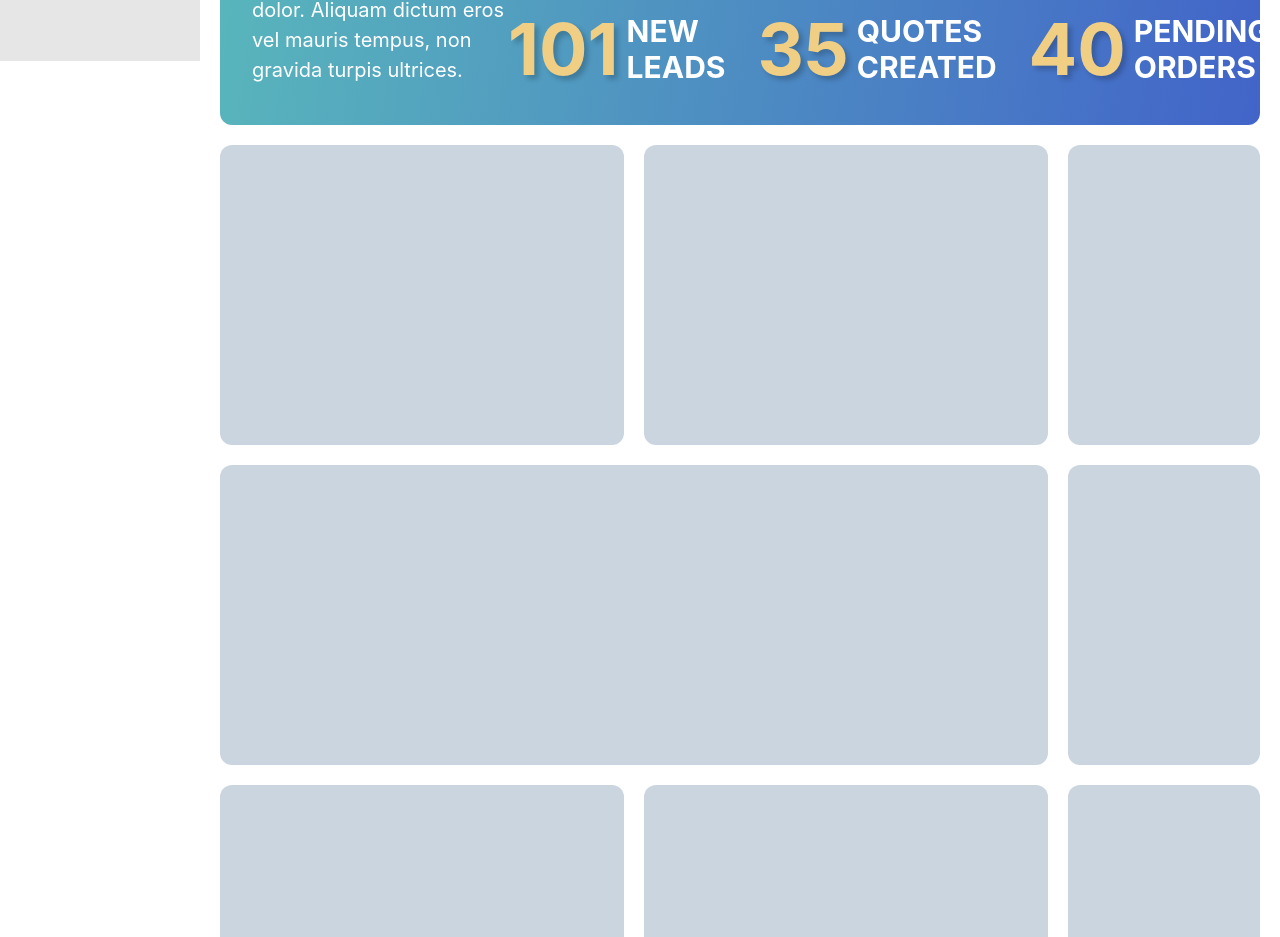
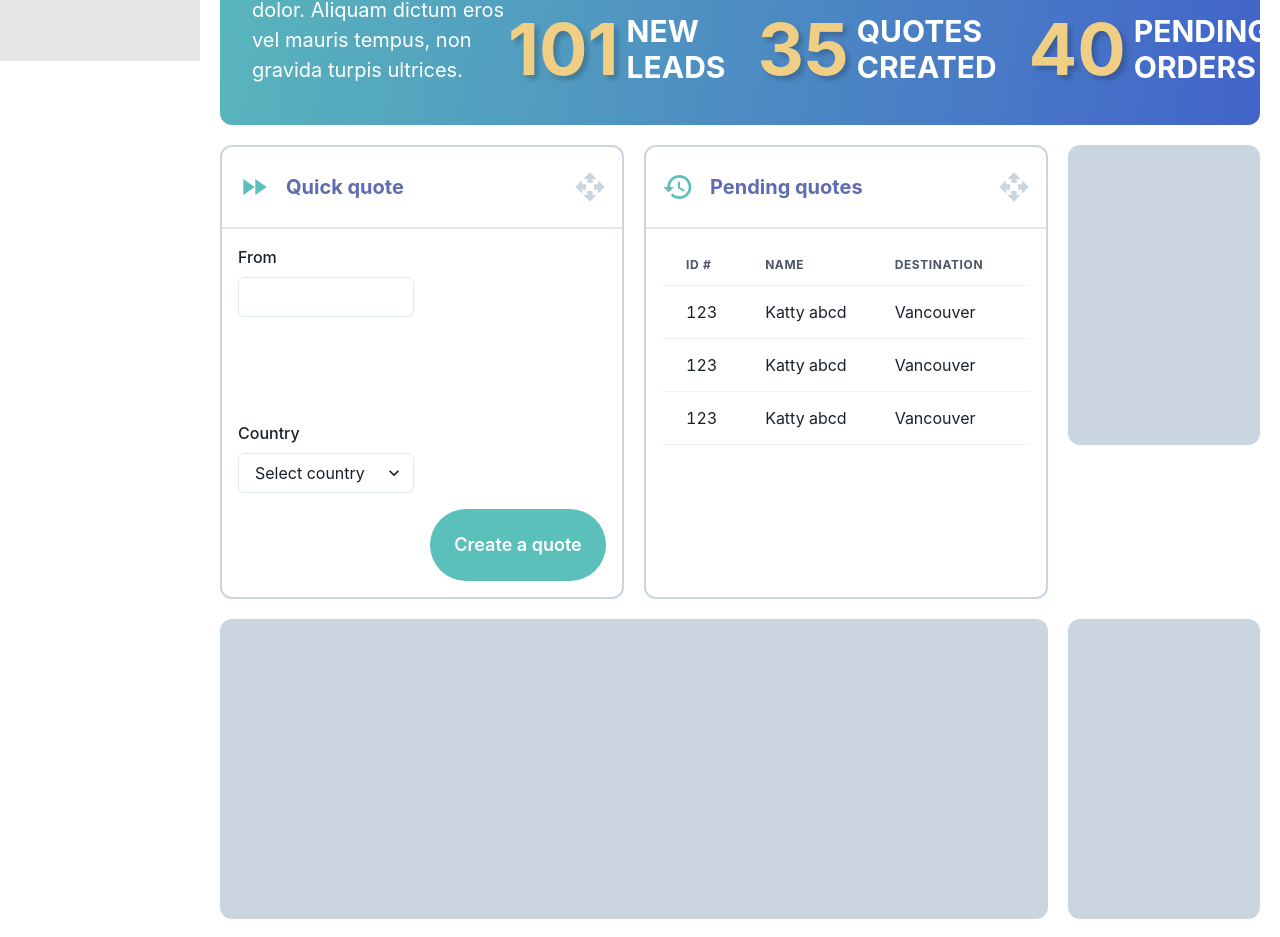
Before and after one commit to MarlonVCendron/wet-bat-launchcode, a React (Create React App) app: page / in a window 1280 px wide. Shown: the part 820-1757 px from the top of the page. Built offline with nearby package versions, Linux system fonts and the light colour scheme.

Commit message:
Card component

```diff
--- /dev/null
+++ b/src/components/Dashboard/Card.tsx
@@ -0,0 +1,37 @@
+import React from 'react';
+import { Box, Icon, Flex, Heading, Spacer, Divider } from '@chakra-ui/react';
+import { OpenWith as OpenWithIcon } from '@mui/icons-material';
+import { SvgIconTypeMap } from '@mui/material';
+import { OverridableComponent } from '@mui/material/OverridableComponent';
+
+interface CardProps {
+  title: string;
+  icon: OverridableComponent<SvgIconTypeMap>;
+  children: React.ReactNode;
+}
+
+const Card: React.FC<CardProps> = ({ title, icon, children }) => {
+  return (
+    <Box
+      borderRadius={12}
+      border="2px"
+      borderColor="gray.300"
+      bg="white"
+      w="full"
+      h="full"
+    >
+      <Flex align="center" px={4} py={6}>
+        <Icon fontSize="32" color="brand.100" as={icon} />
+        <Heading as="h4" size="md" color="primary" ml={4}>
+          {title}
+        </Heading>
+        <Spacer />
+        <Icon fontSize="32" color="gray.300" as={OpenWithIcon} />
+      </Flex>
+      <Divider />
+      <Box p={4}>{children}</Box>
+    </Box>
+  );
+};
+
+export default Card;
--- a/src/components/Dashboard/Dashboard.tsx
+++ b/src/components/Dashboard/Dashboard.tsx
@@ -2,6 +2,8 @@ import React from 'react';
 import { Box, Grid, GridItem } from '@chakra-ui/react';
 
 import Welcome from './Welcome';
+import QuickQuote from './QuickQuote';
+import PendingQuotes from './PendingQuotes';
 
 const Dashboard: React.FC = () => {
   return (
@@ -16,10 +18,10 @@ const Dashboard: React.FC = () => {
         <Welcome />
       </GridItem>
       <GridItem rowSpan={1} colSpan={2}>
-        <Box borderRadius={12} w="full" h="300px" bg="gray.300" />
+        <QuickQuote />
       </GridItem>
       <GridItem rowSpan={1} colSpan={2}>
-        <Box borderRadius={12} w="full" h="300px" bg="gray.300" />
+        <PendingQuotes />
       </GridItem>
       <GridItem rowSpan={1} colSpan={1}>
         <Box borderRadius={12} w="full" h="300px" bg="gray.300" />
--- /dev/null
+++ b/src/components/Dashboard/PendingQuotes.tsx
@@ -0,0 +1,54 @@
+import React from 'react';
+import {
+  Table,
+  Thead,
+  Tbody,
+  Tr,
+  Th,
+  Td,
+  TableContainer,
+} from '@chakra-ui/react';
+import { History as HistoryIcon } from '@mui/icons-material';
+
+import Card from './Card';
+
+const PendingQuotes: React.FC = () => {
+  return (
+    <Card title="Pending quotes" icon={HistoryIcon}>
+      <TableContainer>
+        <Table variant="simple">
+          <Thead>
+            <Tr>
+              <Th>ID #</Th>
+              <Th>NAME</Th>
+              <Th>DESTINATION</Th>
+              <Th>PRICE</Th>
+            </Tr>
+          </Thead>
+          <Tbody>
+            <Tr>
+              <Td>123</Td>
+              <Td>Katty abcd</Td>
+              <Td>Vancouver</Td>
+              <Td>$ 1000.00</Td>
+            </Tr>
+            <Tr>
+              <Td>123</Td>
+              <Td>Katty abcd</Td>
+              <Td>Vancouver</Td>
+              <Td>$ 1000.00</Td>
+            </Tr>
+            <Tr>
+              <Td>123</Td>
+              <Td>Katty abcd</Td>
+              <Td>Vancouver</Td>
+              <Td>$ 1000.00</Td>
+            </Tr>
+          </Tbody>
+        </Table>
+      </TableContainer>
+    </Card>
+  );
+};
+
+export default PendingQuotes;
--- /dev/null
+++ b/src/components/Dashboard/QuickQuote.tsx
@@ -0,0 +1,58 @@
+import React from 'react';
+import {
+  Grid,
+  GridItem,
+  FormControl,
+  FormLabel,
+  Select,
+  Input,
+  Button,
+} from '@chakra-ui/react';
+import { FastForward as FastForwardIcon } from '@mui/icons-material';
+
+import Card from './Card';
+
+const QuickQuote: React.FC = () => {
+  return (
+    <Card title="Quick quote" icon={FastForwardIcon}>
+      <FormControl>
+        <Grid
+          templateRows="repeat(4, 1fr)"
+          templateColumns="repeat(2, 1fr)"
+          gap={4}
+        >
+          <GridItem rowSpan={1} colSpan={1}>
+            <FormLabel htmlFor="from">From</FormLabel>
+            <Input id="from" size="md" />
+          </GridItem>
+          <GridItem rowSpan={1} colSpan={1}></GridItem>
+          <GridItem rowSpan={1} colSpan={1}></GridItem>
+          <GridItem rowSpan={1} colSpan={1}></GridItem>
+          <GridItem rowSpan={1} colSpan={1}>
+            <FormLabel htmlFor="country">Country</FormLabel>
+            <Select id="country" placeholder="Select country">
+              <option>United Arab Emirates</option>
+              <option>Nigeria</option>
+            </Select>
+          </GridItem>
+          <GridItem rowSpan={1} colSpan={1}></GridItem>
+          <GridItem rowSpan={1} colSpan={1}></GridItem>
+          <GridItem rowSpan={1} colSpan={1}>
+            <Button
+              bg="brand.100"
+              color="white"
+              size="lg"
+              w="full"
+              h="full"
+              borderRadius="50"
+            >
+              Create a quote
+            </Button>
+          </GridItem>
+        </Grid>
+      </FormControl>
+    </Card>
+  );
+};
+
+export default QuickQuote;
```
